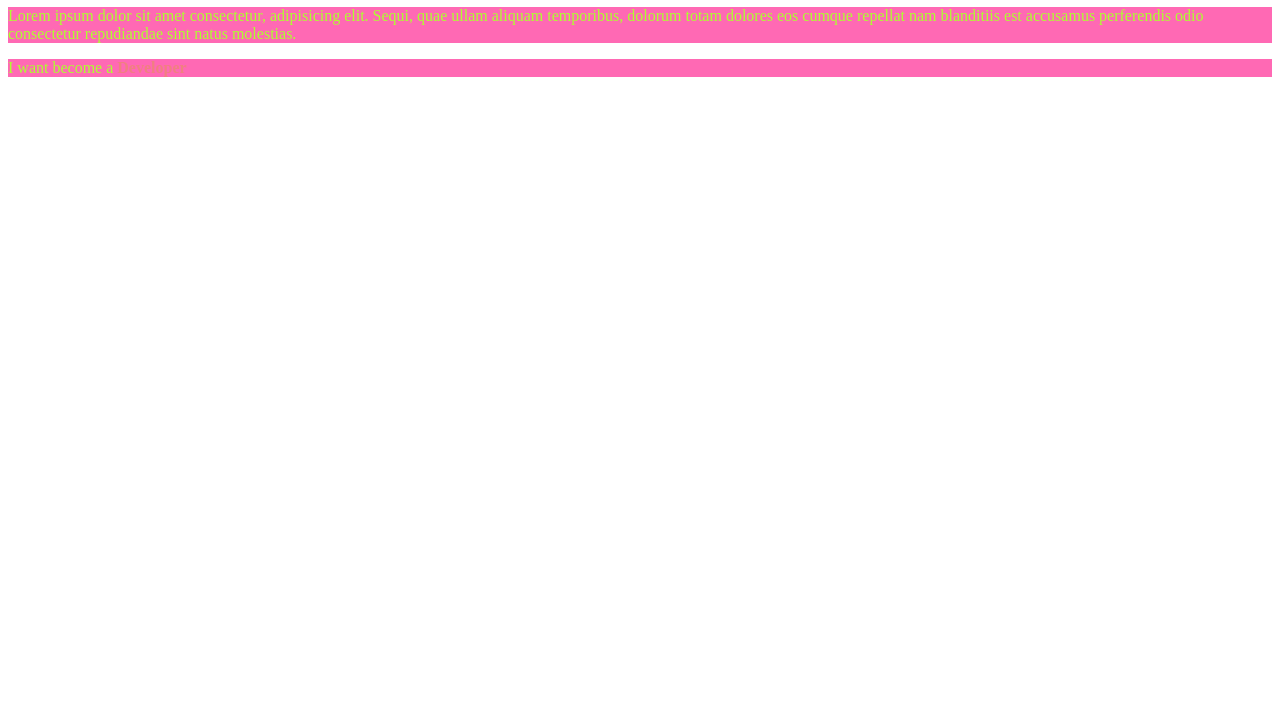
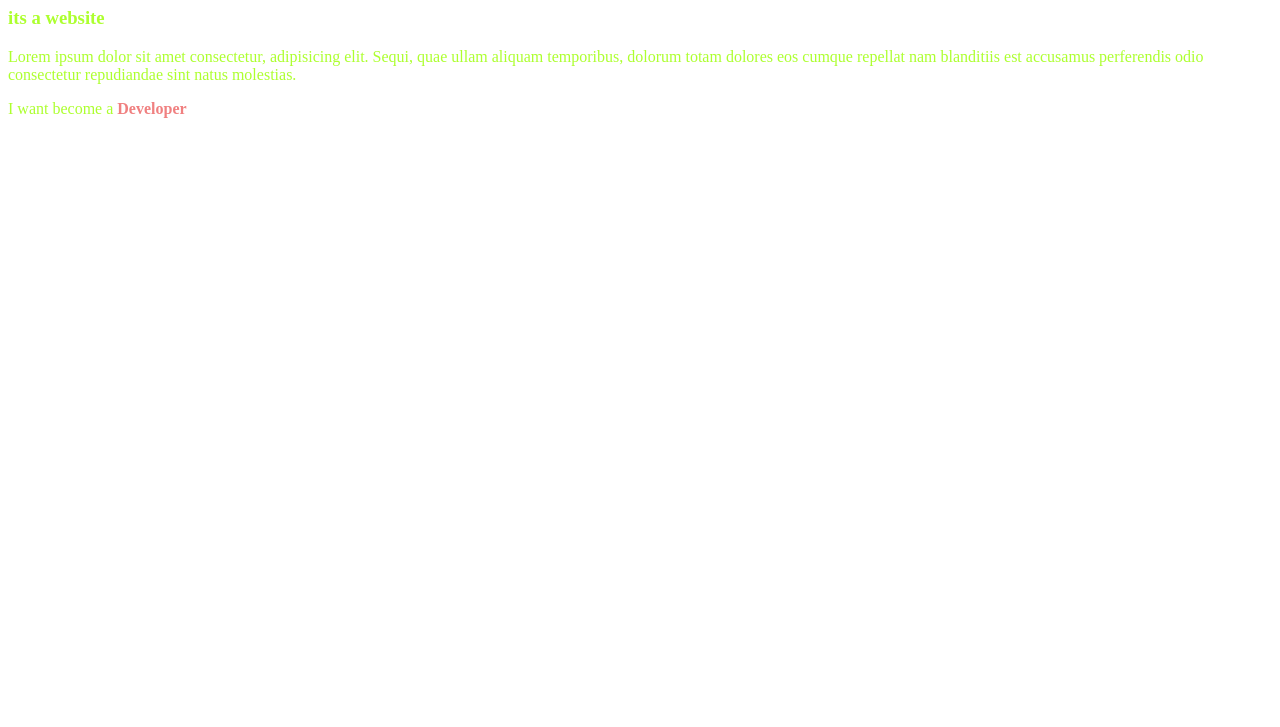
Before and after one commit to NokibReja/my-second-repo, a plain HTML site: page index.html in a window 1280 px wide. Shown: the part 73-800 px from the top of the page. Drawn offline with Linux system fonts and the light colour scheme.

```diff
--- a/index.html
+++ b/index.html
@@ -9,6 +9,7 @@
   </head>
   <body>
     <h1>I can push to github</h1>
+    <h3>its a website</h3>
     <p>
       Lorem ipsum dolor sit amet consectetur, adipisicing elit. Sequi, quae
       ullam aliquam temporibus, dolorum totam dolores eos cumque repellat nam
--- a/style.css
+++ b/style.css
@@ -4,9 +4,6 @@
 h1 {
   color: red;
 }
-p {
-  background-color: hotpink;
-}
 b {
   color: lightcoral;
 }
```
